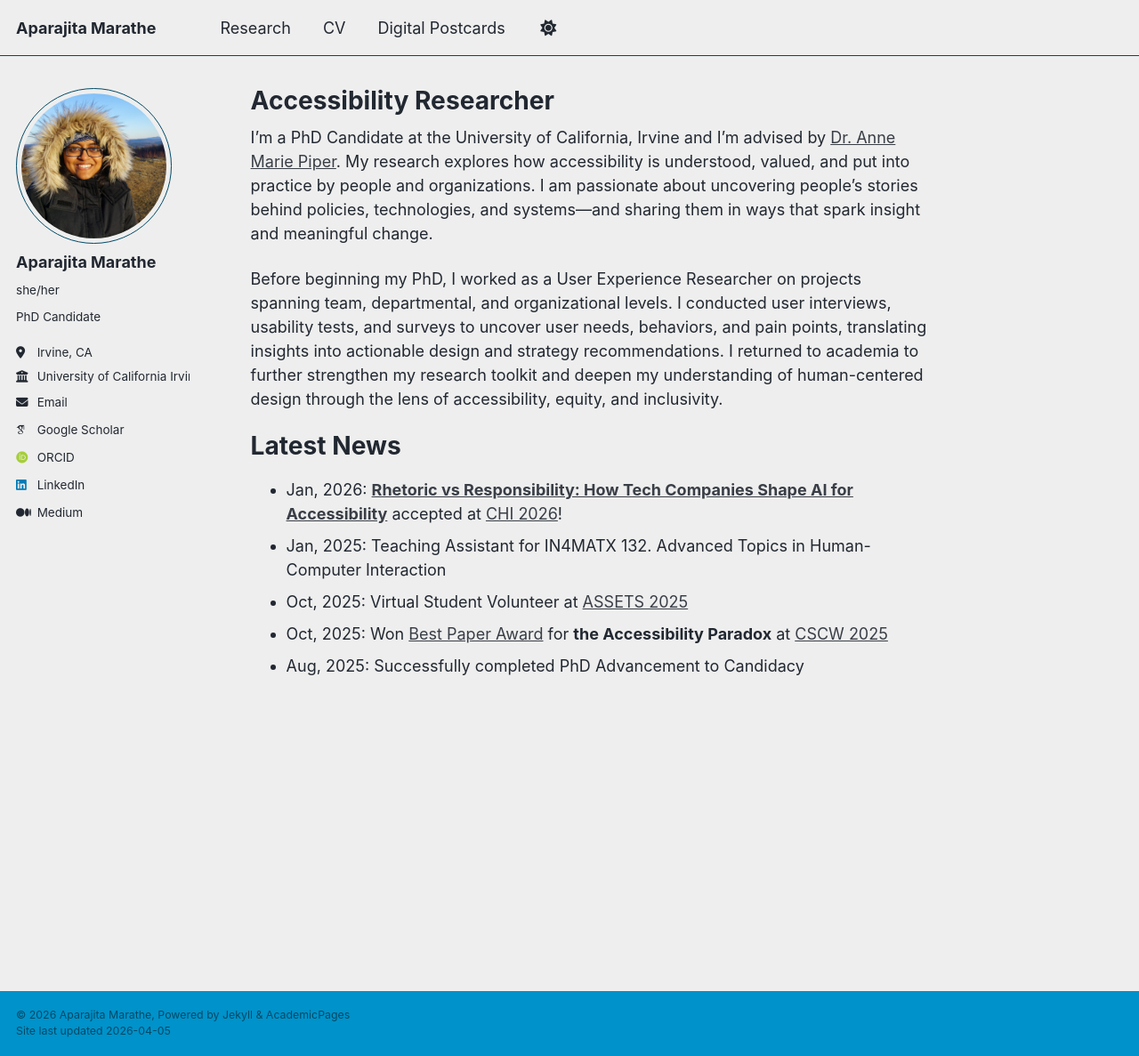
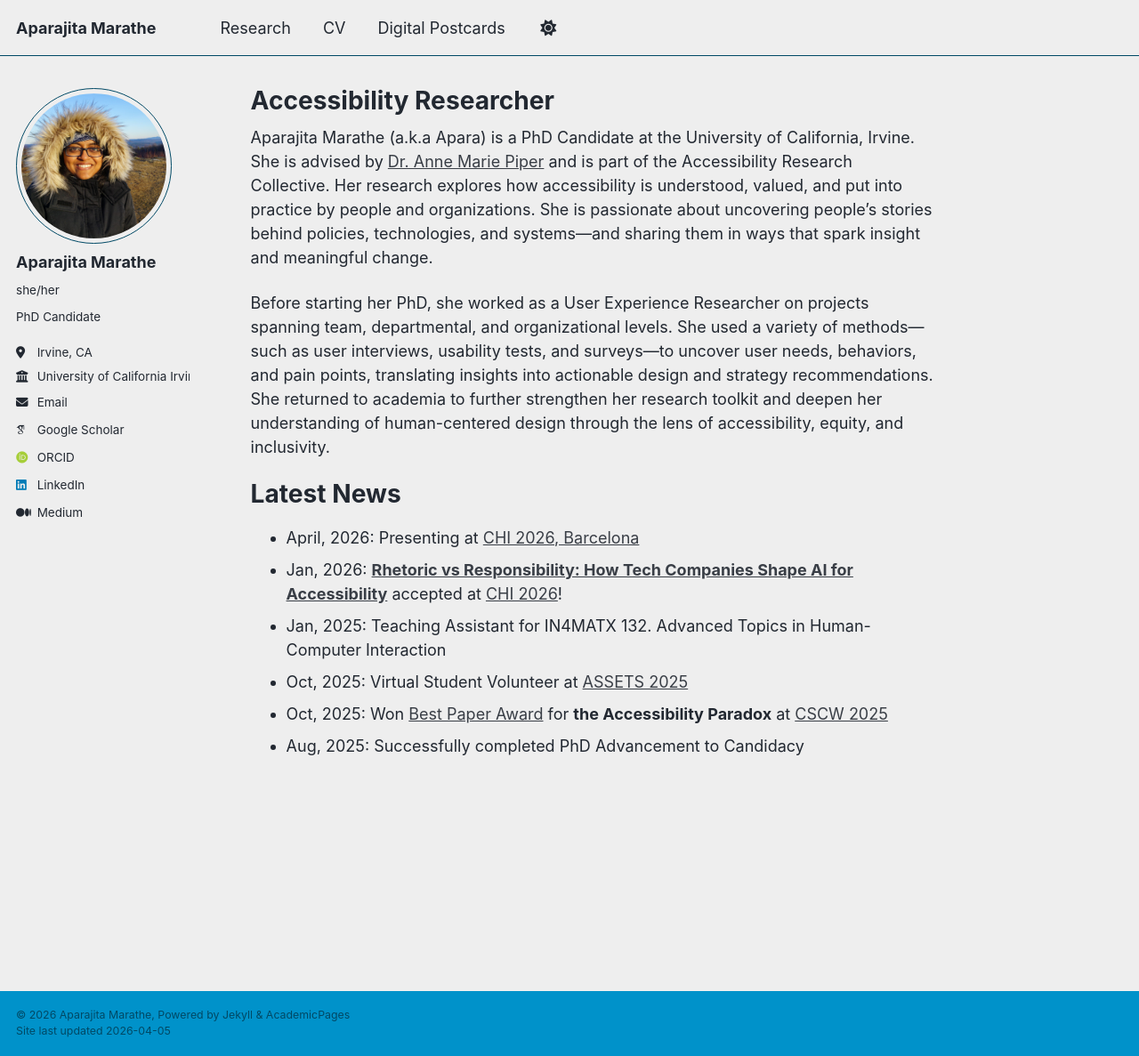
Before and after one commit to aparajitamarathe/aparajitamarathe.github.io, a Jekyll site: the page built from _pages/about.md, in a window 1280 px wide and 1187 px high. Shown: the whole window at 89% size. Built offline with Jekyll 4.4.1, drawn with Linux system fonts in a browser that asks for light colours; some web fonts are replaced.

Commit message:
Update about page with personal details and research focus

```diff
--- a/_pages/about.md
+++ b/_pages/about.md
@@ -7,12 +7,13 @@ redirect_from:
   - /about.html
 ---
 
-I’m a PhD Candidate at the University of California, Irvine and I'm advised by [Dr. Anne Marie Piper](https://ics.uci.edu/~ampiper/). My research explores how accessibility is understood, valued, and put into practice by people and organizations. I am passionate about uncovering people's stories behind policies, technologies, and systems—and sharing them in ways that spark insight and meaningful change.
+Aparajita Marathe (a.k.a Apara) is a PhD Candidate at the University of California, Irvine. She is advised by [Dr. Anne Marie Piper](https://ics.uci.edu/~ampiper/) and is part of the Accessibility Research Collective. Her research explores how accessibility is understood, valued, and put into practice by people and organizations. She is passionate about uncovering people's stories behind policies, technologies, and systems—and sharing them in ways that spark insight and meaningful change.
 
-Before beginning my PhD, I worked as a User Experience Researcher on projects spanning team, departmental, and organizational levels. I conducted user interviews, usability tests, and surveys to uncover user needs, behaviors, and pain points, translating insights into actionable design and strategy recommendations. I returned to academia to further strengthen my research toolkit and deepen my understanding of human-centered design through the lens of accessibility, equity, and inclusivity.
+Before starting her PhD, she worked as a User Experience Researcher on projects spanning team, departmental, and organizational levels. She used a variety of methods—such as user interviews, usability tests, and surveys—to uncover user needs, behaviors, and pain points, translating insights into actionable design and strategy recommendations. She returned to academia to further strengthen her research toolkit and deepen her understanding of human-centered design through the lens of accessibility, equity, and inclusivity.
 
 Latest News
 ======
+- April, 2026: Presenting at [CHI 2026, Barcelona](https://chi2026.acm.org)
 - Jan, 2026: [**Rhetoric vs Responsibility: How Tech Companies Shape AI for Accessibility**](https://drive.google.com/file/d/1B6F1mVqObJ4DVb7k4TPoRW8g3o5ZYVxr/view?usp=sharing) accepted at [CHI 2026](https://chi2026.acm.org)!
 - Jan, 2025: Teaching Assistant for IN4MATX 132. Advanced Topics in Human-Computer Interaction
 - Oct, 2025: Virtual Student Volunteer at [ASSETS 2025](https://assets25.sigaccess.org)
```
